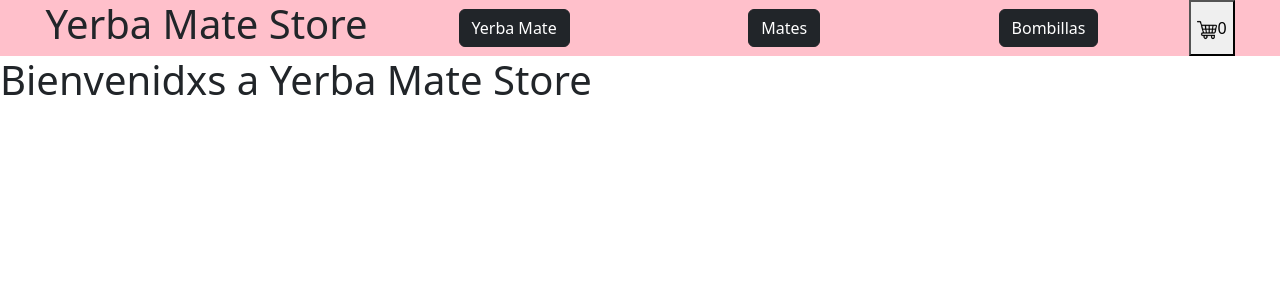
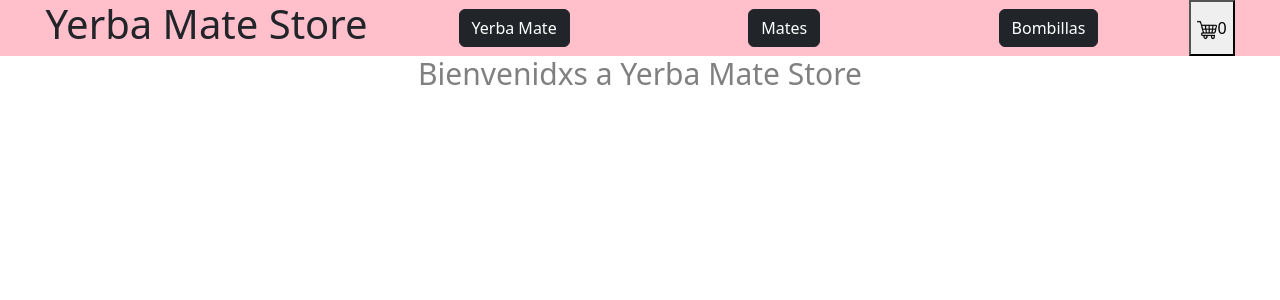
Before and after one commit to leancoder89/ecommerce_leandro_carletti, a React (Vite) app: page / in a window 1280 px wide. Shown: the top 300 px of the page. Built offline with nearby package versions, Linux system fonts and the light colour scheme.

Commit message:
primera pre-entrega

```diff
--- a/src/components/ItemListContainer/ItemListContainer.jsx
+++ b/src/components/ItemListContainer/ItemListContainer.jsx
@@ -1,7 +1,9 @@
+import classes from '../ItemListContainer/ItemListContainer.module.css'
+
 const ItemListContainer = ({greeting}) =>{
 return(
-    <div >
-        <h1 >{greeting}</h1>
+    <div>
+        <h1 className={classes.titulo}>{greeting}</h1>
     </div>
 )
 }
--- a/src/components/ItemListContainer/ItemListContainer.module.css
+++ b/src/components/ItemListContainer/ItemListContainer.module.css
@@ -1,3 +1,6 @@
-.titulo{
+.titulo {
+    display: flex;
     justify-content: center;
+    font-size: 30px;
+    color: grey
 }
```
